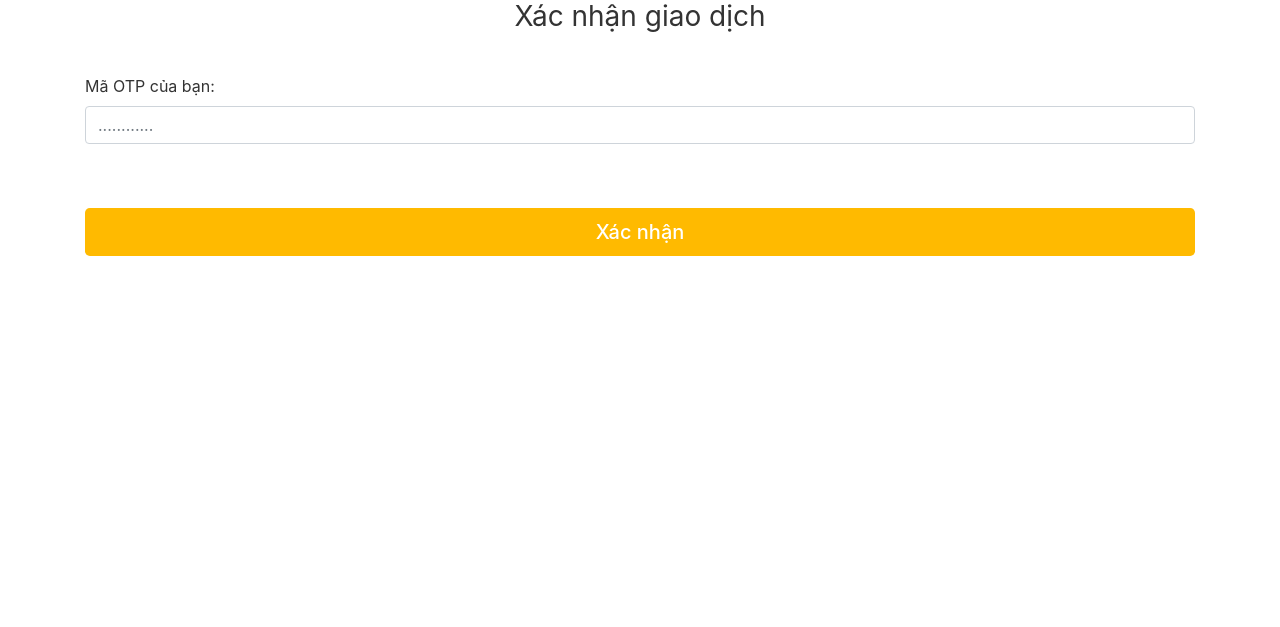
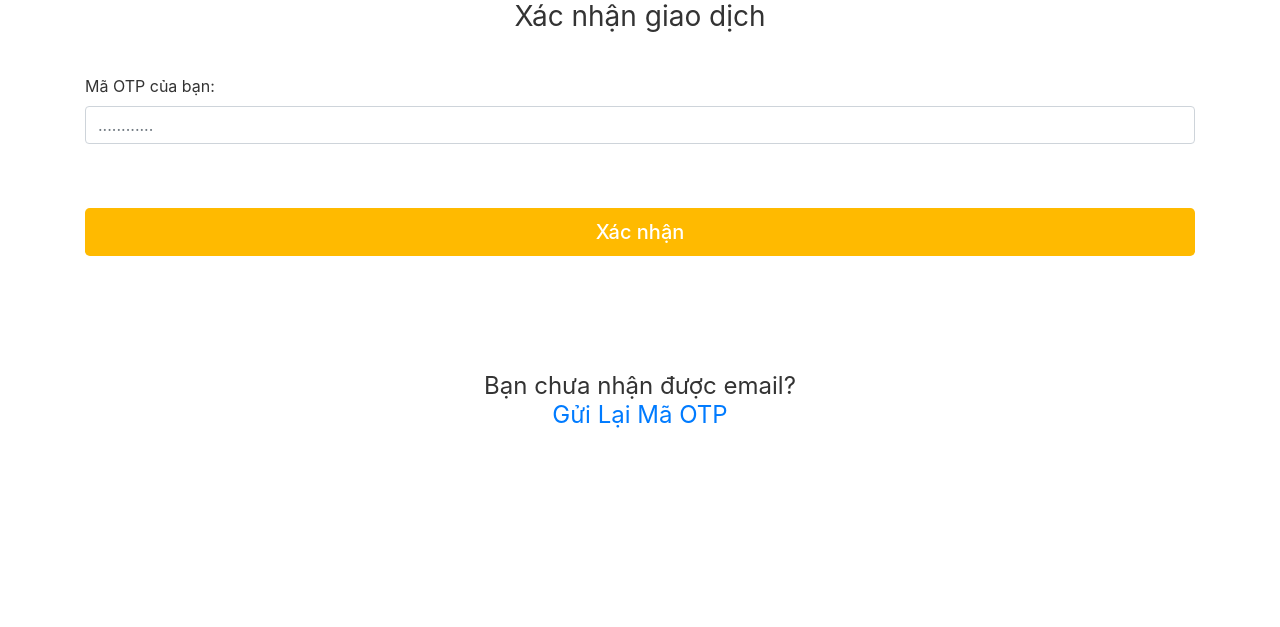
Before and after one commit to dangpham205/choHoiTot.com, a Flask app: page /profile/confirm_add_budget in a window 1280 px wide. Shown: the part 72-699 px from the top of the page. Run offline with Flask 2, Linux system fonts and the light colour scheme; a user stored in the database is signed in; parts of the project's set-up code (start-up, migrations or seed data) failed here and were passed over; some libraries are stand-ins or nearby versions.

Commit message:
resend otp mail

```diff
--- a/app/profile/views.py
+++ b/app/profile/views.py
@@ -203,7 +203,24 @@ def confirm_add_budget():
             flash("Mã OTP không hợp lệ!", category='danger')
     return render_template('profile/confirm_add_budget.html', user=user, form=form)
 
-
+@profile.route('/resend_add_budget', methods=['GET', 'POST'])
+@login_required
+def resend_add_budget() :
+    user = current_user
+    otp = Otp.query.filter(Otp.status =='PENDING',
+                            Otp.user_id == user.id,
+                            ).order_by(Otp.id.desc()).first()
+    if otp:
+        otp.timestamp = datetime.now().strftime("%d/%m/%Y %H:%M:%S")
+        otp.code = '{:06}'.format(random.randrange(1, 1000000))
+        user.last_add_budget = datetime.now().strftime("%d/%m/%Y %H:%M:%S")
+        db.session.commit()
+        send_email(user.user_email, 'mail/add_budget', user=user, otp = otp )
+        flash('Hãy nhập mã OTP vừa được gửi đến email của bạn !', category='success')
+    else:           #ở trong màn OTP quá 3 phút
+        flash('Hãy thực hiện giao dịch khác !', category='success')
+        return redirect(url_for('profile.add_budget'))
+    return redirect(url_for('profile.confirm_add_budget'))
 
 
 @profile.route('/change_password', methods=['GET', 'POST'])
--- a/app/templates/profile/confirm_add_budget.html
+++ b/app/templates/profile/confirm_add_budget.html
@@ -22,6 +22,16 @@
             <br>
             {{ form.submit(class="btn btn-lg btn-block") }}
 
+            <br>
+            <br>
+            <br>
+            <h4 class=" mb-3 font-weight-normal text-center mt-3">
+                <br>
+                Bạn chưa nhận được email? <br>
+                <a href="{{ url_for('profile.resend_add_budget') }}">Gửi Lại Mã OTP</a>
+
+            </h4>
+
         </form>
     </div>
 
```
Also changed, not shown: app/endterm.db.
